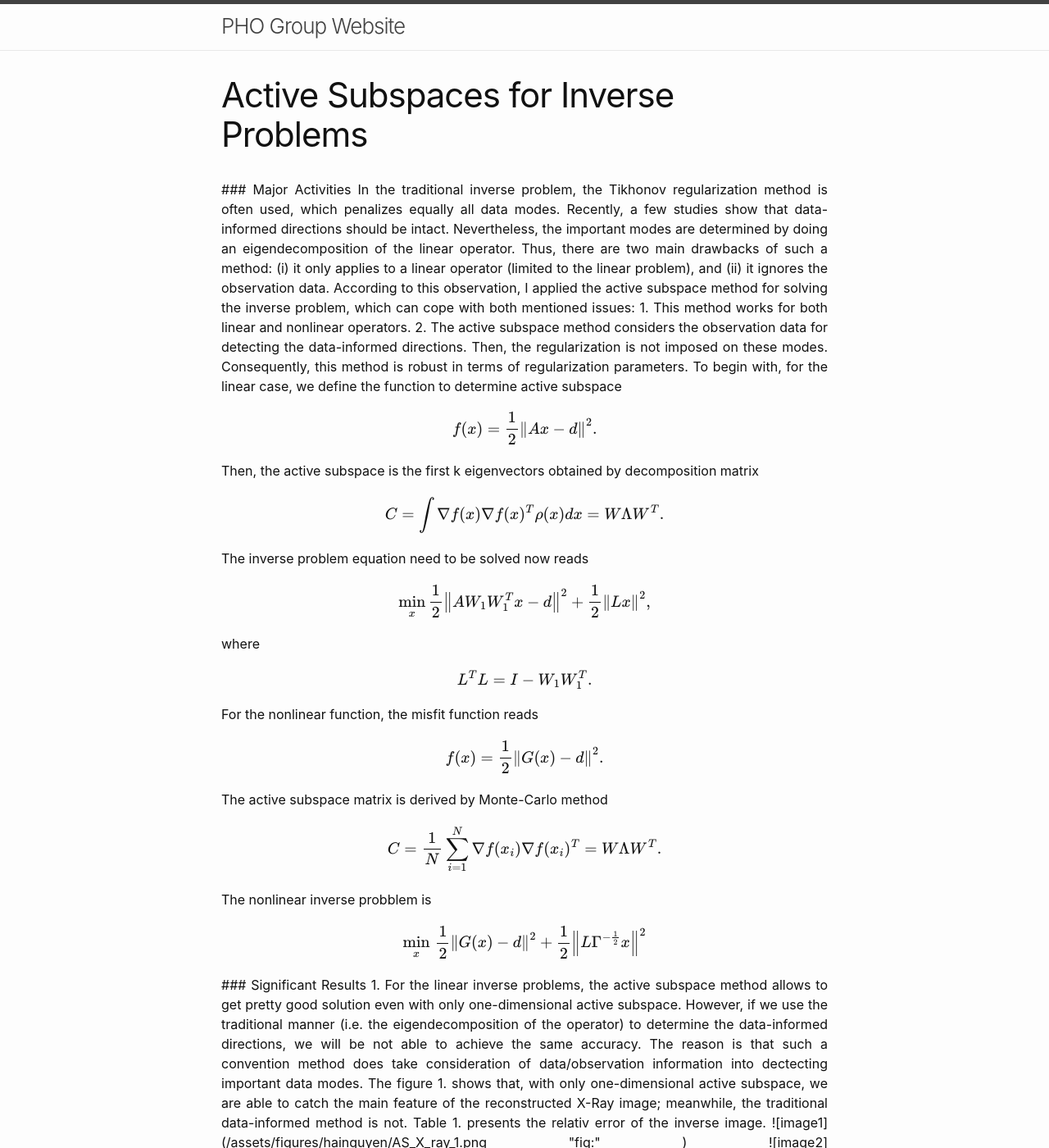
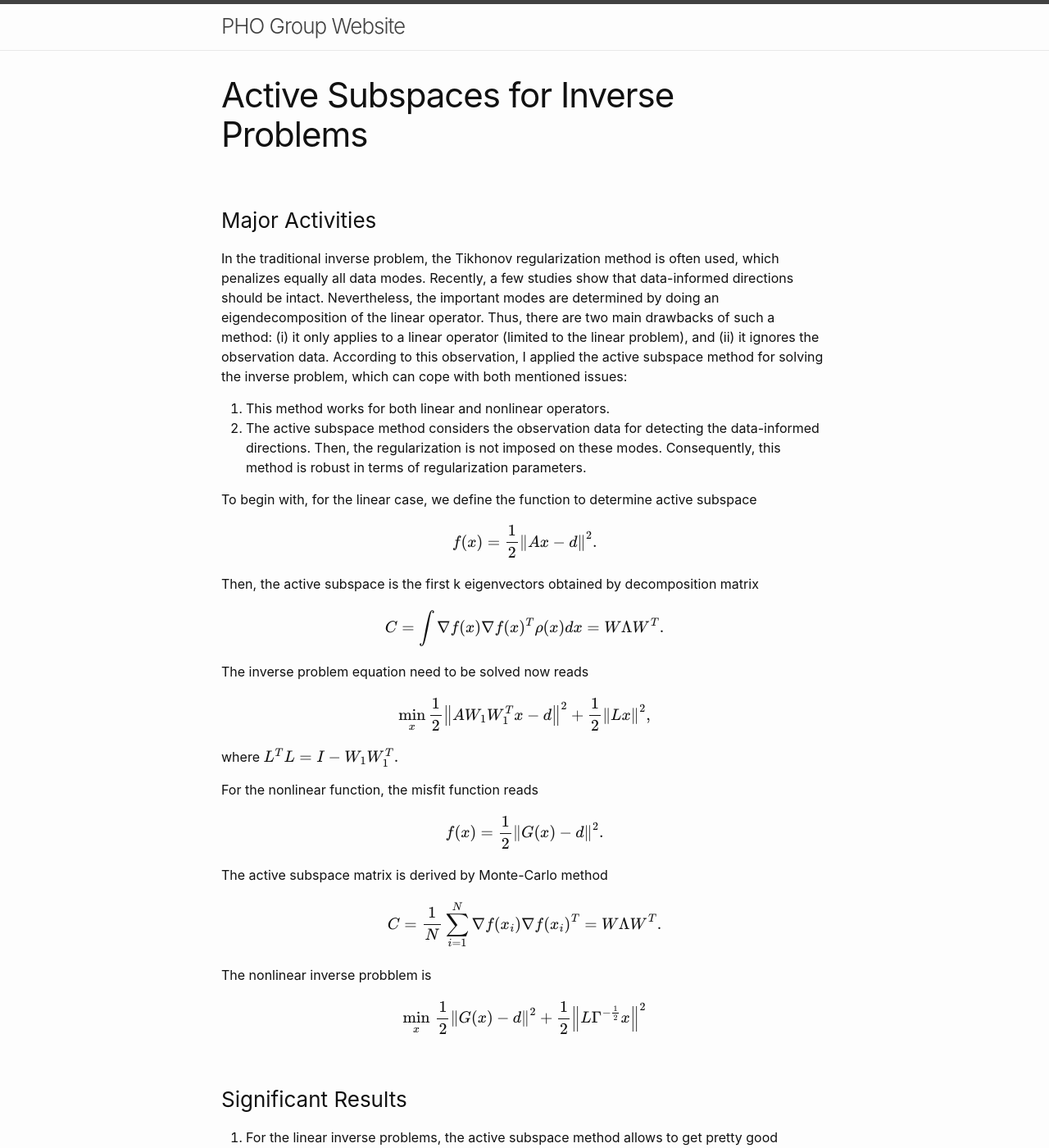
Before and after one commit to tscott-00/phogroup.github.io, a Jekyll site: the page built from cdse/active_subspaces_inverse_problems.md, in a window 1280 px wide and 1400 px high. Shown: the whole window at 82% size. Built offline with Jekyll 4.4.1, drawn with Linux system fonts in a browser that asks for light colours; formulas are drawn with MathJax 3; some of the changed text lies outside the part shown.

Commit message:
Update active_subspaces_inverse_problems.md
Hai fixed

```diff
--- a/cdse/active_subspaces_inverse_problems.md
+++ b/cdse/active_subspaces_inverse_problems.md
@@ -3,8 +3,6 @@ layout: page
 title: Active Subspaces for Inverse Problems
 permalink: /cdse/active_subspaces_inverse_problems
 ---
-
-<div style="text-align: justify">
 
 ### Major Activities
 
@@ -43,8 +41,8 @@ $$ \min_{x} \, \frac{1}{2}\left\| G(x) - d \right\|^2 + \frac{1}{2}  \left\| {L}
 
 1. For the linear inverse problems, the active subspace method allows to get pretty good solution even with only one-dimensional active subspace. However, if we use the traditional manner (i.e. the eigendecomposition of the operator) to determine the data-informed directions, we will be not able to achieve the same accuracy. The reason is that such a convention method does take consideration of data/observation information into dectecting important data modes. The figure 1. shows that, with only one-dimensional active subspace, we are able to catch the main feature of the reconstructed X-Ray image; meanwhile, the traditional data-informed method is not. Table 1. presents the relativ error of the inverse image.
 
-![image1](/assets/figures/hainguyen/AS_X_ray_1.png "fig:" )
-![image2](/assets/figures/hainguyen/AS_X_ray_2.png "fig:")
+![](/assets/figures/hainguyen/AS_X_ray_1.png "fig:" )
+![](/assets/figures/hainguyen/AS_X_ray_2.png "fig:")
 
 
 2. For the nonlinear inverse problem, while the traditional method is not able to return the data-informed directions, the active subspace method still capable of catching these modes very well. We now consider the poison 2D inverse problem in Hippylib package.
```
Also changed, not shown: other parts of cdse/active_subspaces_inverse_problems.md (+1 -1 lines).
